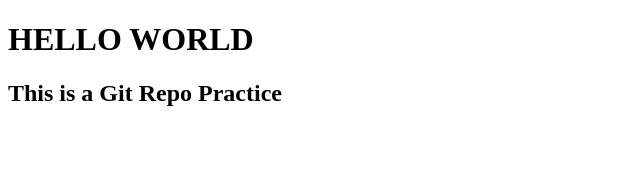
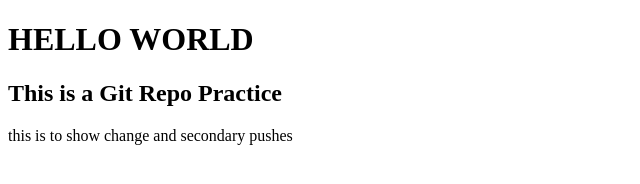
Before and after one commit to AlexanderELucas/github-practice-2, a plain HTML site: page index.html in a window 1280 px wide. Shown: the whole page, without its empty margins (0-640 px from the left). Drawn offline with Linux system fonts and the light colour scheme.

Commit message:
updated index file

```diff
--- a/index.html
+++ b/index.html
@@ -8,5 +8,6 @@
 <body>
     <h1>HELLO WORLD</h1>
     <h2>This is a Git Repo Practice</h2>
+    <p>this is to show change and secondary pushes</p>
 </body>
 </html>
```
